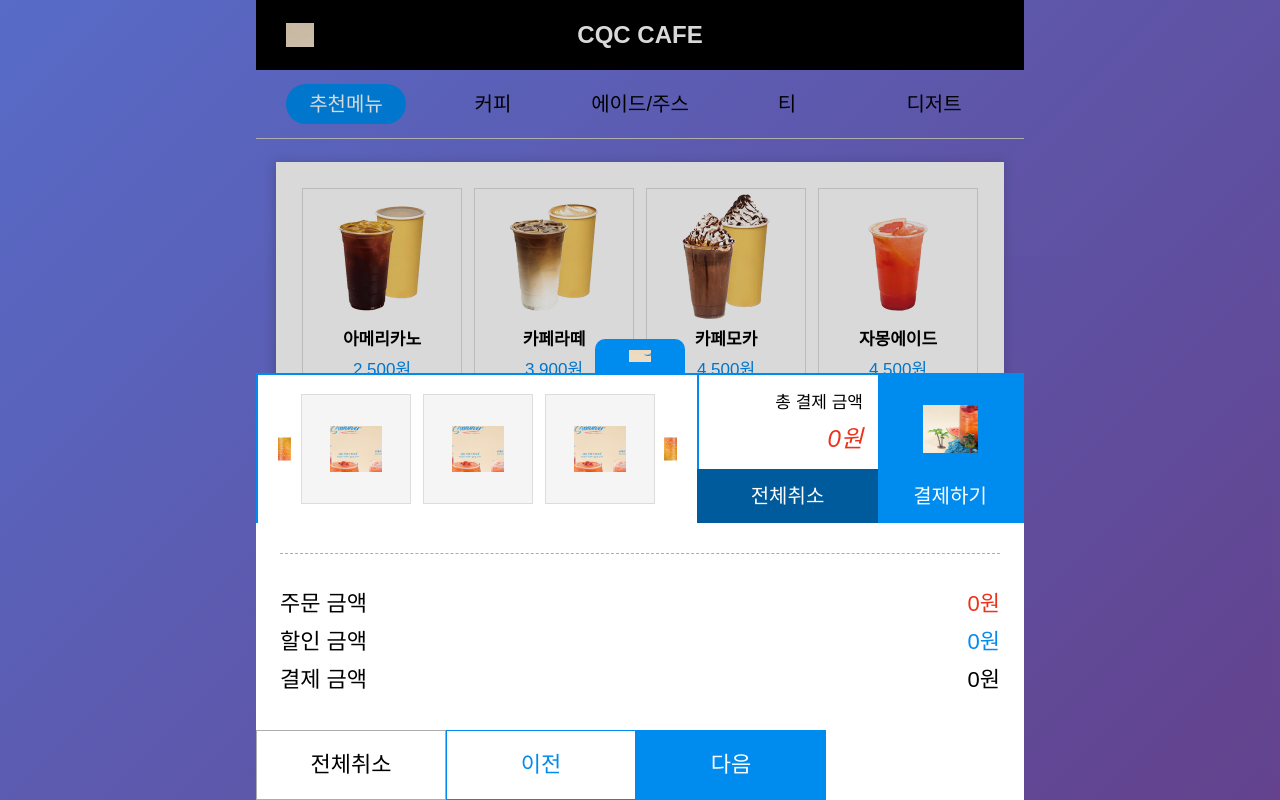
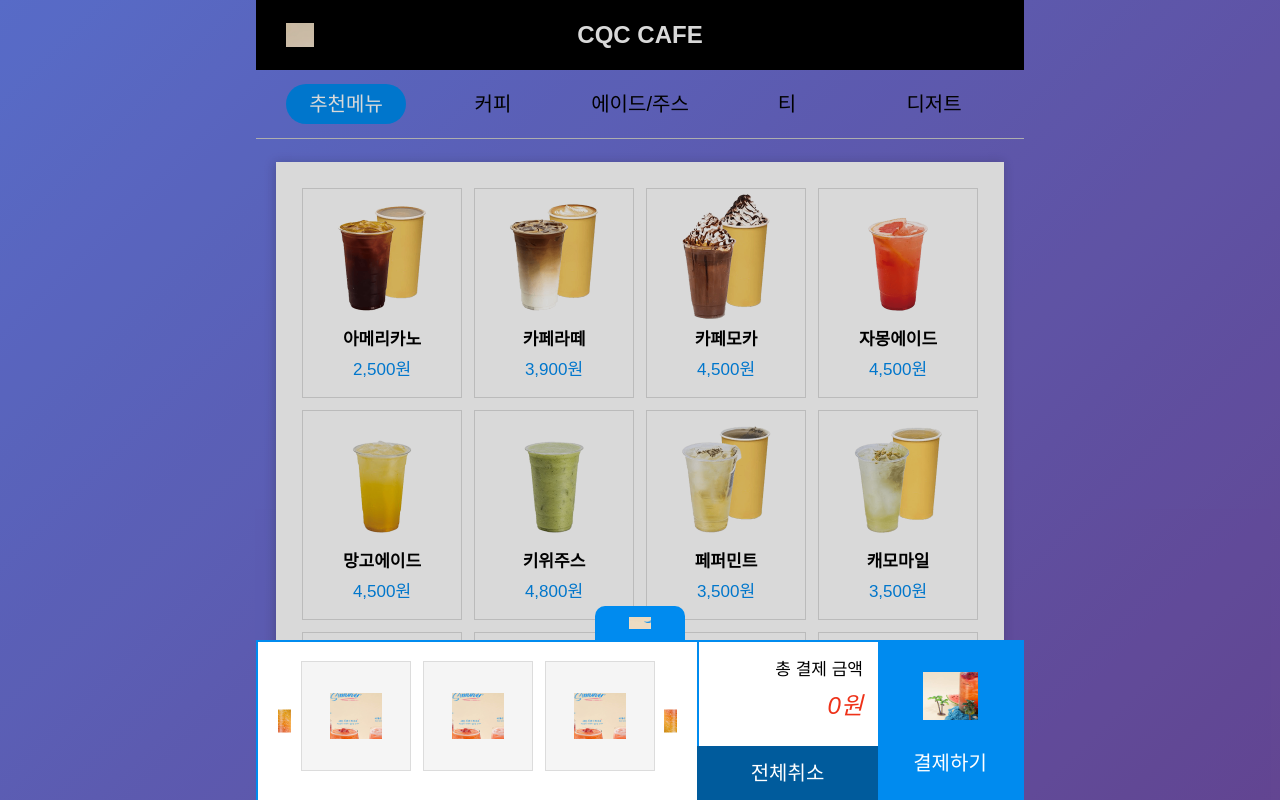
Before and after one commit to YIDEUNKIM/Talking-Kiosk, a React (Create React App) app: page / in a window 1280 px wide. Shown: the top 800 px of the page. Built offline with nearby package versions, Linux system fonts and the light colour scheme.

Commit message:
[fix] 메뉴 페이지 레이아웃 정상화

```diff
--- a/src/pages/MenuPage.js
+++ b/src/pages/MenuPage.js
@@ -243,23 +243,7 @@ export default function MenuPage() {
                 </div>
               </div>
 
-              <div className="area_options"></div>
-              <div className="result_area">
-                <dl className="list_result">
-                  <dt>주문 금액</dt>
-                  <dd className="txt_red">{fmt(total)}원</dd>
-                  <dt>할인 금액</dt>
-                  <dd className="txt_blue">0원</dd>
-                  <dt>결제 금액</dt>
-                  <dd>{fmt(total)}원</dd>
-                </dl>
 
-                <div className="group_btn">
-                  <a href="#all-cancel" className="btn_comm btn_comm3" onClick={(e)=>{e.preventDefault(); resetAll();}}>전체취소</a>
-                  <a href="#prev2" className="btn_comm btn_comm2">이전</a>
-                  <a href="#next2" className="btn_comm btn_comm1">다음</a>
-                </div>
-              </div>
             </div>
           </div>
 
--- a/src/pages/menu.kiosk.css
+++ b/src/pages/menu.kiosk.css
@@ -116,3 +116,21 @@ header h1{font-size:24px;line-height:30px;color:#fff}
 .result_area .group_btn{gap:19px;justify-content:flex-start}
 .result_area .group_btn .btn_comm{flex:0 0 240px;min-width:0}
 .result_area .group_btn .btn_comm3{flex:0 0 190px}
+
+/* 페이지 전체 스크롤 활성화 */
+.cont_menus {
+  max-height: none !important;
+  overflow: visible !important;
+}
+
+/* 하단 패널 높이만큼 페이지에 여백 확보 */
+:root {
+  --paylayer-h: 160px;  /* 패널 높이 (필요시 조절) */
+}
+
+main {
+  padding-bottom: calc(var(--paylayer-h) + 16px) !important;
+}
+.area_cart {
+  height: var(--paylayer-h) !important;
+}
```
